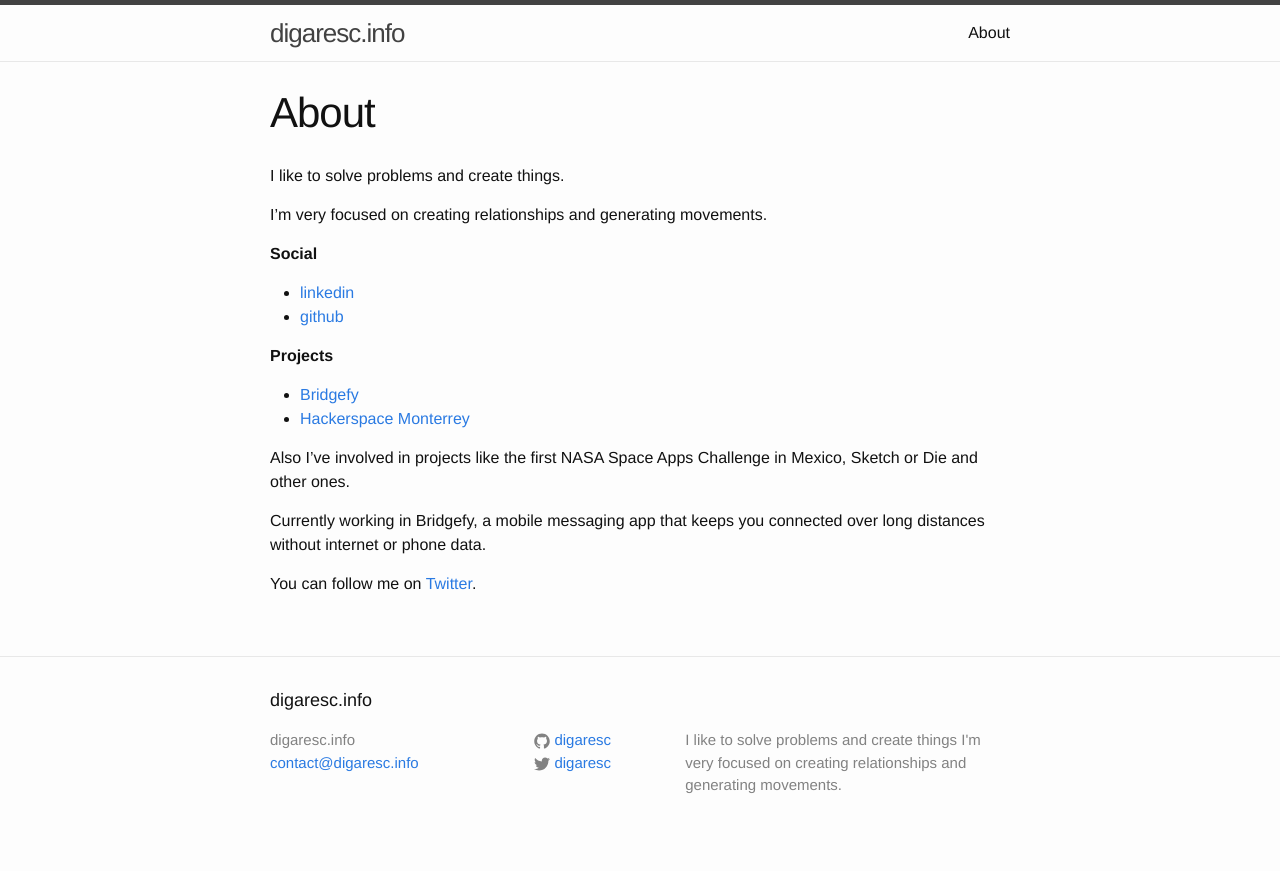
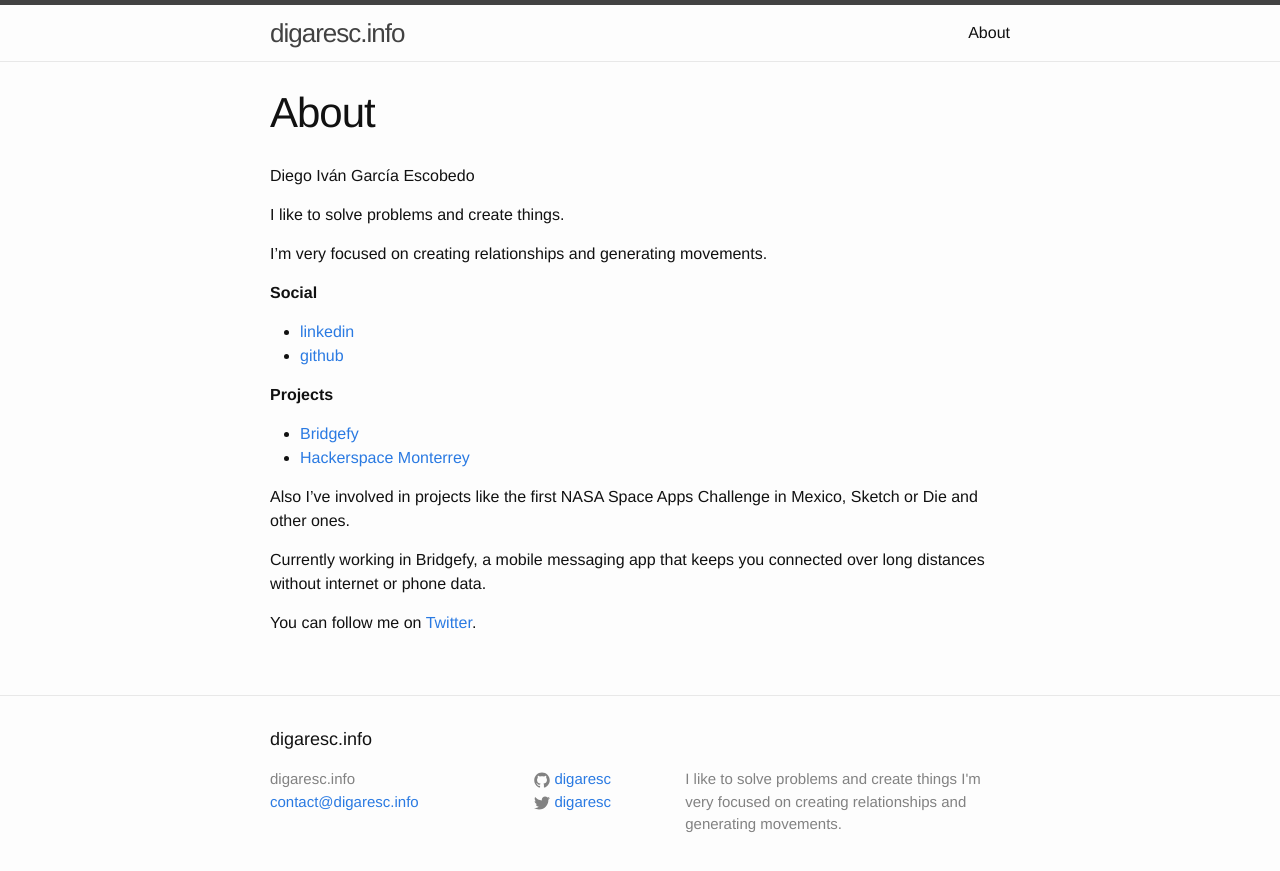
Before and after one commit to digaresc/digaresc.github.io, a Jekyll site: the page built from about.md, in a window 1280 px wide. Shown: the top 871 px of the page. Built offline with Jekyll 4.4.1, drawn with Linux system fonts in a browser that asks for light colours.

Commit message:
About fixes

```diff
--- a/about.md
+++ b/about.md
@@ -3,6 +3,7 @@
 title: About
 permalink: /about/
 ---
+Diego Iván García Escobedo
 
 I like to solve problems and create things.
 
```
